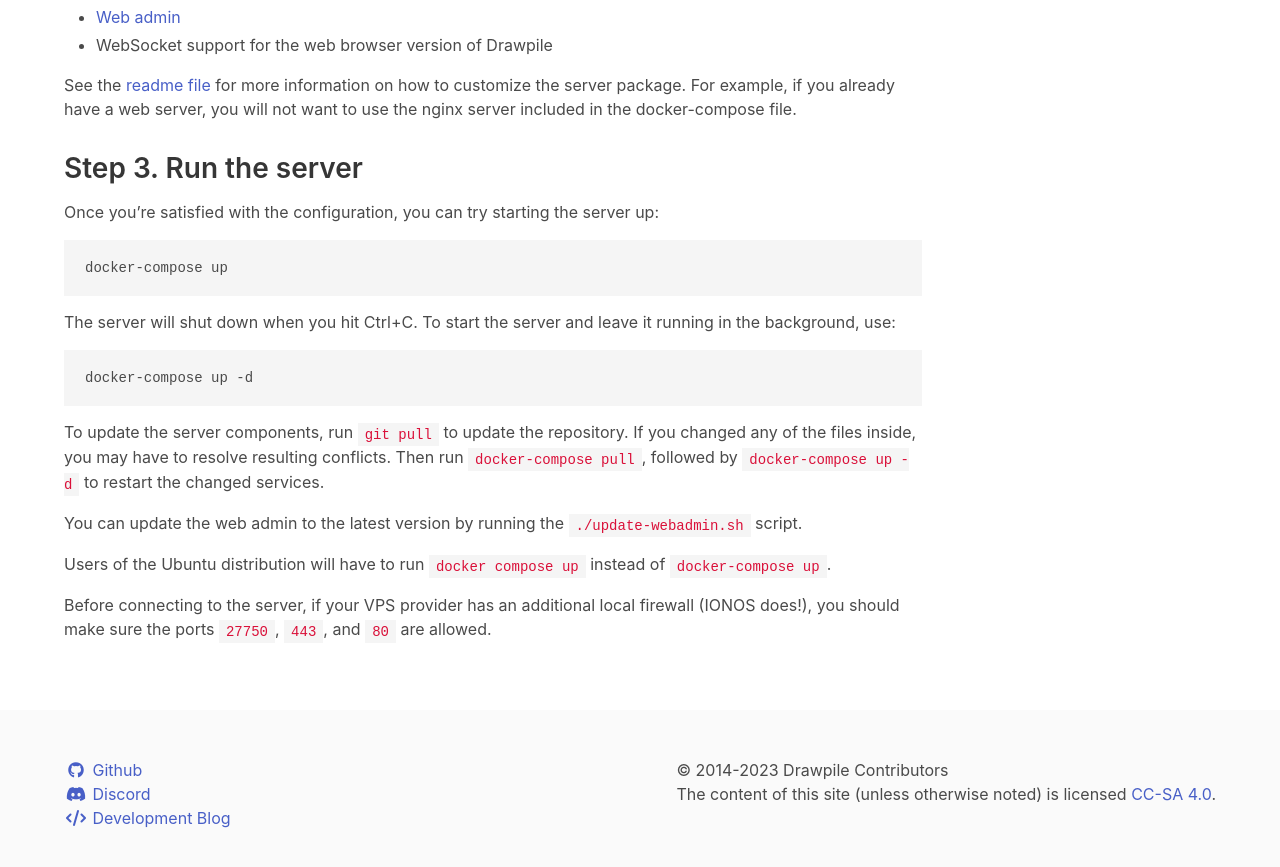
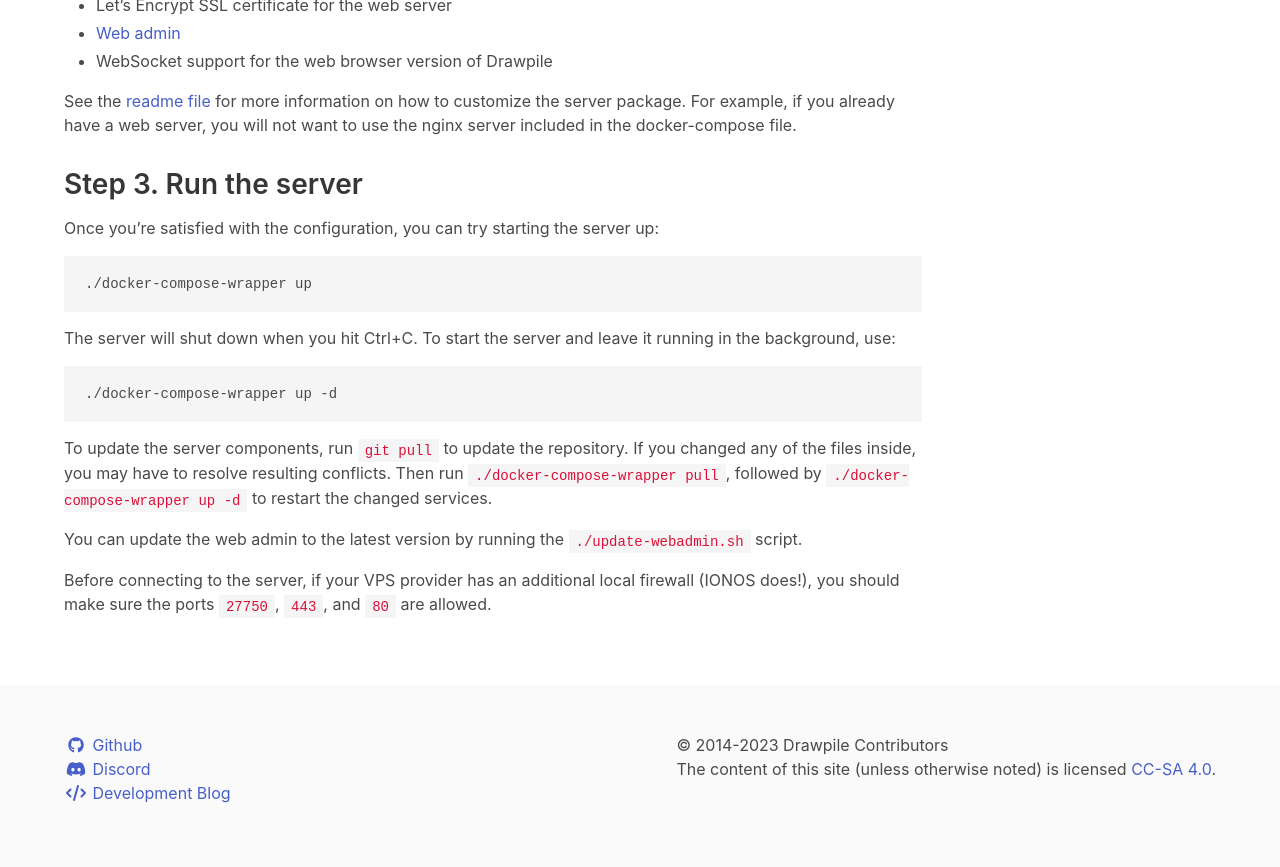
Before and after one commit to drawpile/drawpile.github.io, a Jekyll site: the page built from help/server/docker.markdown, in a window 1280 px wide and 900 px high, scrolled down 1836 px. Shown: the top 867 px of the window. Built offline with Jekyll 4.4.1, drawn with Linux system fonts in a browser that asks for light colours.

Commit message:
Document use of ./docker-compose-wrapper
Because Ubuntu broke compatibility, so we now need this nonsense.

```diff
--- a/help/server/docker.markdown
+++ b/help/server/docker.markdown
@@ -19,7 +19,8 @@
 ## Step 1. Get a (virtual) server
 
 First, you will need an actual server to run the server software on. The Drawpile server is not very demanding, so the cheapest server from [Hetzner](https://www.hetzner.com/cloud), [Digital Ocean](https://www.digitalocean.com/products/droplets), [IONOS](https://www.ionos.com/servers/vps), [OVH](https://www.ovhcloud.com/en/vps/), or any other cloud VPS provider will do just fine.
-<br>You can also use a physical machine at home (even a [Raspberry Pi](https://github.com/Wade821/PiDrawpile)!) but you will need to ensure your Internet connection is up to the task.
+
+You can also use a physical machine at home (even a [Raspberry Pi](https://github.com/Wade821/PiDrawpile)!) but you will need to ensure your Internet connection is up to the task.
 
 When creating the server, you must choose which Linux distribution to use. In this tutorial, I will use Debian.
 
@@ -87,17 +88,15 @@
 
 Once you're satisfied with the configuration, you can try starting the server up:
 
-<pre class="console">docker-compose up</pre>
+<pre class="console">./docker-compose-wrapper up</pre>
 
 The server will shut down when you hit Ctrl+C. To start the server and leave it running
 in the background, use:
 
-<pre class="console">docker-compose up -d</pre>
+<pre class="console">./docker-compose-wrapper up -d</pre>
 
-To update the server components, run `git pull` to update the repository. If you changed any of the files inside, you may have to resolve resulting conflicts. Then run `docker-compose pull`, followed by `docker-compose up -d` to restart the changed services.
+To update the server components, run `git pull` to update the repository. If you changed any of the files inside, you may have to resolve resulting conflicts. Then run `./docker-compose-wrapper pull`, followed by `./docker-compose-wrapper up -d` to restart the changed services.
 
 You can update the web admin to the latest version by running the `./update-webadmin.sh` script.
 
-Users of the Ubuntu distribution will have to run `docker compose up` instead of `docker-compose up`.
-
 Before connecting to the server, if your VPS provider has an additional local firewall (IONOS does!), you should make sure the ports `27750`, `443`, and `80` are allowed.
```
